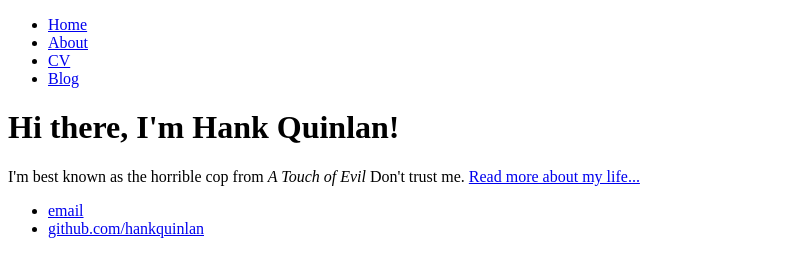
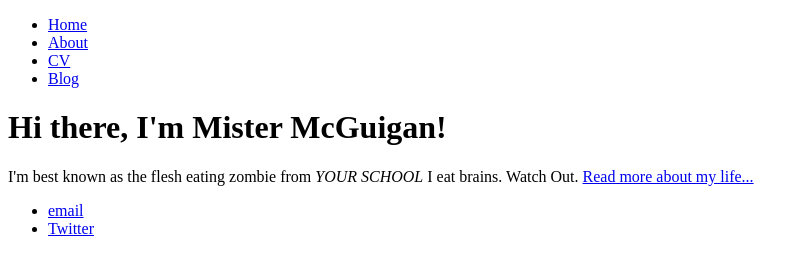
Before and after one commit to timst4/timst4.github.io, a plain HTML site: page index.html in a window 1280 px wide. Shown: the whole page, without its empty margins (0-809 px from the left). Drawn offline with Linux system fonts and the light colour scheme.

Commit message:
Updated info

```diff
--- a/index.html
+++ b/index.html
@@ -1,7 +1,7 @@
 <!DOCTYPE html>
 <html>
 	<head>
-		<title>Hank Quinlan, Horrible Cop</title>
+		<title>Mister McGuigan, Zombie Extrordinaire</title>
 	</head>
 	<body>
 		<nav>
@@ -14,14 +14,14 @@
 		</nav>
 		<div class="container">
     		<div class="blurb">
-        		<h1>Hi there, I'm Hank Quinlan!</h1>
-				<p>I'm best known as the horrible cop from <em>A Touch of Evil</em> Don't trust me. <a href="/about">Read more about my life...</a></p>
+        		<h1>Hi there, I'm Mister McGuigan!</h1>
+				<p>I'm best known as the flesh eating zombie from <em>YOUR SCHOOL</em> I eat brains. Watch Out. <a href="/about">Read more about my life...</a></p>
     		</div><!-- /.blurb -->
 		</div><!-- /.container -->
 		<footer>
     		<ul>
-        		<li><a href="mailto:hankquinlanhub@gmail.com">email</a></li>
-        		<li><a href="https://github.com/hankquinlan">github.com/hankquinlan</a></li>
+        		<li><a href="mailto:learningliteracypgh@gmail.com">email</a></li>
+        		<li><a href="https://twitter.com/mistermcguigan">Twitter</a></li>
 			</ul>
 		</footer>
 	</body>
```
